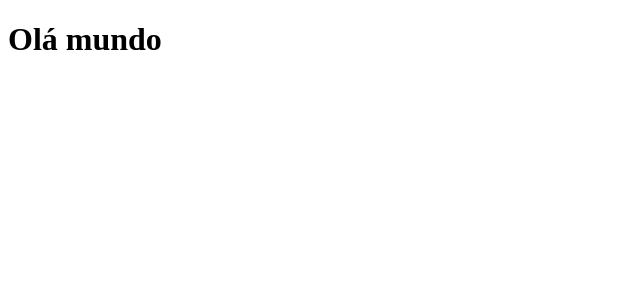
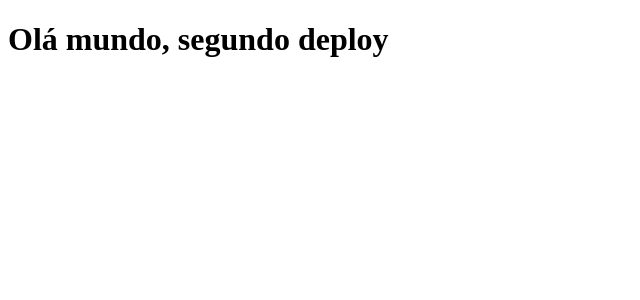
Before and after one commit to bmalves83/clone-tabnews, a Next.js app: page / in a window 1280 px wide. Shown: the top 300 px of the page, without its empty margins (0-640 px from the left). Built offline with nearby package versions, Linux system fonts and the light colour scheme.

Commit message:
Segundo deploy

```diff
--- a/pages/index.js
+++ b/pages/index.js
@@ -1,5 +1,5 @@
 function Home() {
-    return <h1>Olá mundo</h1>
+    return <h1>Olá mundo, segundo deploy</h1>
 }
 
 export default Home;
```
